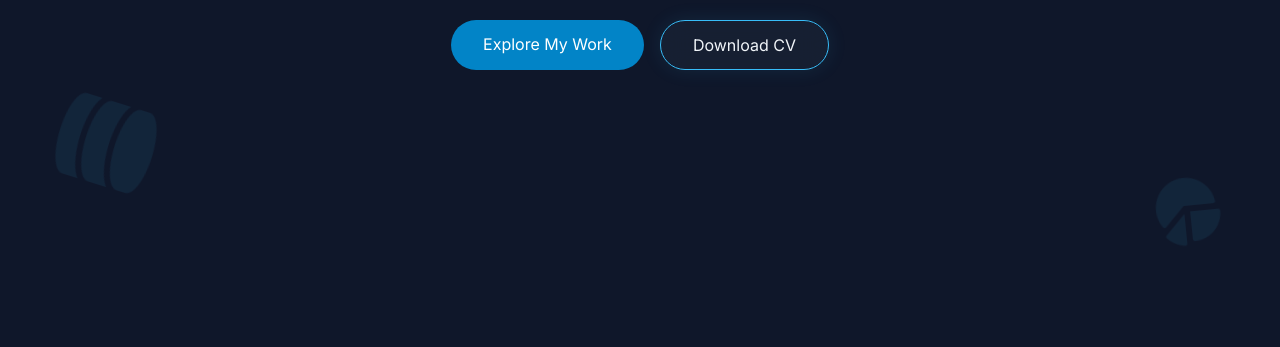
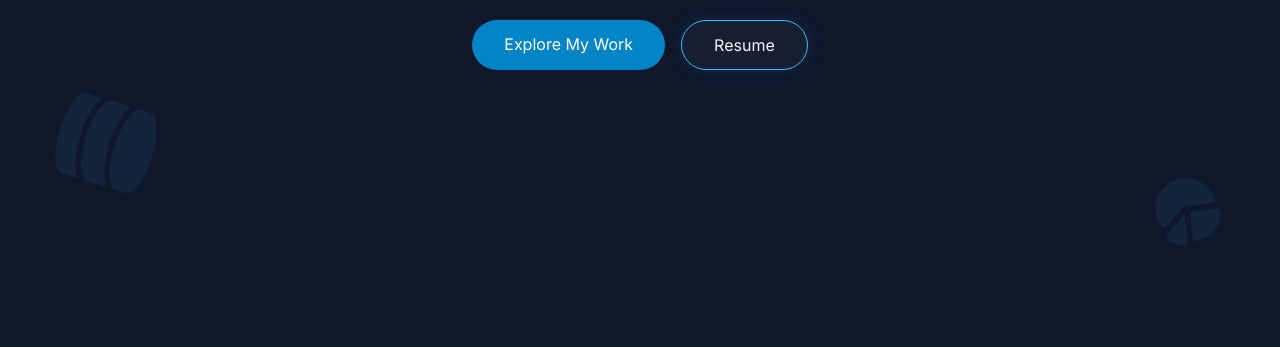
Before and after one commit to dileep-chouhan/dileep-chouhan.github.io, a plain HTML site: page index.html in a window 1280 px wide. Shown: the part 453-800 px from the top of the page. Drawn offline with nearby package versions, Linux system fonts and the light colour scheme.

Commit message:
Update index.html

```diff
--- a/index.html
+++ b/index.html
@@ -154,7 +154,7 @@
         </p>
         <div class="flex justify-center gap-4">
             <a href="#projects" class="bg-sky-600 hover:bg-sky-500 text-white px-8 py-3 rounded-full transition-transform transform hover:scale-105">Explore My Work</a>
-            <a href="https://github.com/dileep-chouhan/dileep-chouhan.github.io/blob/main/resume.pdf" download class="glass-effect text-slate-100 px-8 py-3 rounded-full border border-sky-400 hover:bg-sky-400/20 transition-all duration-300">Download CV</a>
+            <a href="https://github.com/dileep-chouhan/dileep-chouhan.github.io/blob/main/resume.pdf" download class="glass-effect text-slate-100 px-8 py-3 rounded-full border border-sky-400 hover:bg-sky-400/20 transition-all duration-300">Resume</a>
         </div>
     </div>
 </section>
```
